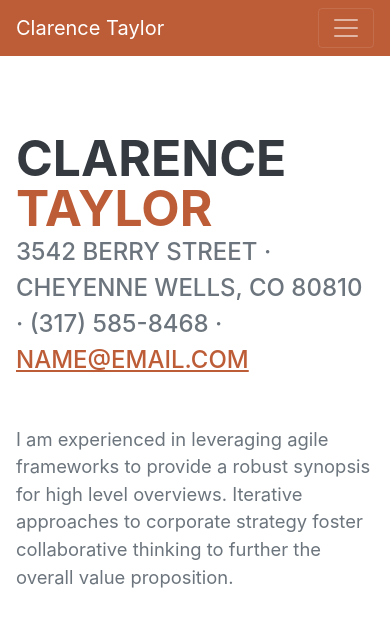
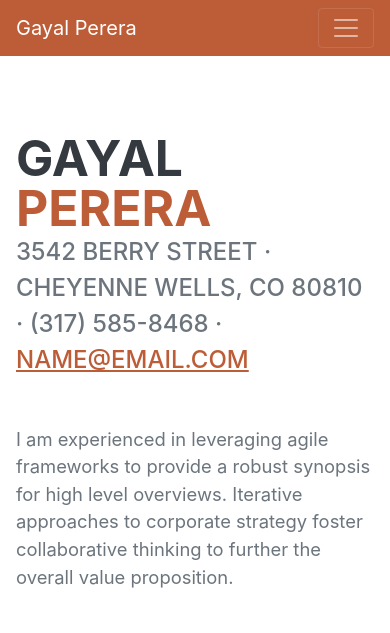
Before and after one commit to pguyal/pguyal.github.io, a plain HTML site: page index.html in a window 390 px wide. Shown: the top 633 px of the page. Drawn offline with nearby package versions, Linux system fonts and the light colour scheme; a web font is replaced by a local one.

Commit message:
Changed name to my name

```diff
--- a/index.html
+++ b/index.html
@@ -5,7 +5,7 @@
         <meta name="viewport" content="width=device-width, initial-scale=1, shrink-to-fit=no" />
         <meta name="description" content="" />
         <meta name="author" content="" />
-        <title>Resume - Start Bootstrap Theme</title>
+        <title>Gayal Perera</title>
         <link rel="icon" type="image/x-icon" href="assets/img/favicon.ico" />
         <!-- Font Awesome icons (free version)-->
         <script src="https://use.fontawesome.com/releases/v5.15.3/js/all.js" crossorigin="anonymous"></script>
@@ -19,7 +19,7 @@
         <!-- Navigation-->
         <nav class="navbar navbar-expand-lg navbar-dark bg-primary fixed-top" id="sideNav">
             <a class="navbar-brand js-scroll-trigger" href="#page-top">
-                <span class="d-block d-lg-none">Clarence Taylor</span>
+                <span class="d-block d-lg-none">Gayal Perera</span>
                 <span class="d-none d-lg-block"><img class="img-fluid img-profile rounded-circle mx-auto mb-2" src="assets/img/profile.jpg" alt="..." /></span>
             </a>
             <button class="navbar-toggler" type="button" data-bs-toggle="collapse" data-bs-target="#navbarResponsive" aria-controls="navbarResponsive" aria-expanded="false" aria-label="Toggle navigation"><span class="navbar-toggler-icon"></span></button>
@@ -40,8 +40,8 @@
             <section class="resume-section" id="about">
                 <div class="resume-section-content">
                     <h1 class="mb-0">
-                        Clarence
-                        <span class="text-primary">Taylor</span>
+                        Gayal
+                        <span class="text-primary">Perera</span>
                     </h1>
                     <div class="subheading mb-5">
                         3542 Berry Street · Cheyenne Wells, CO 80810 · (317) 585-8468 ·
```
